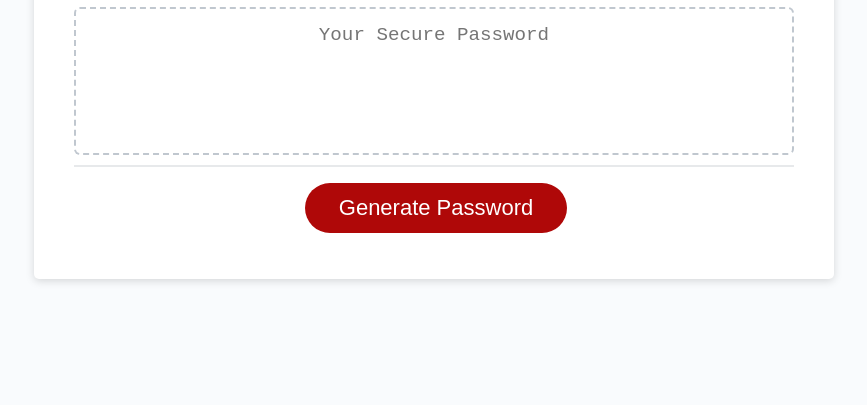
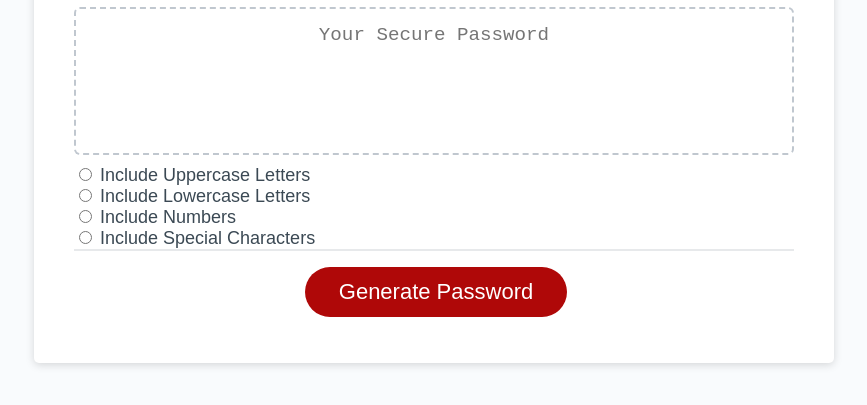
Before and after one commit to kristincenters/PasswordGenerator, a plain HTML site: page index.html in a window 1280 px wide. Shown: the part 241-646 px from the top of the page, without its empty margins (206-1073 px from the left). Drawn offline with Linux system fonts and the light colour scheme.

Commit message:
added criteria form to index file

```diff
--- a/index.html
+++ b/index.html
@@ -23,6 +23,16 @@
             placeholder="Your Secure Password"
             aria-label="Generated Password"
           ></textarea>
+          <form>
+            <input type="radio" id="uppercase" name="criteria" value="">
+            <label for="male">Include Uppercase Letters</label><br>
+            <input type="radio" id="lowercase" name="criteria" value="">
+            <label for="female">Include Lowercase Letters</label><br>
+            <input type="radio" id="Numbers" name="criteria" value="">
+            <label for="other">Include Numbers</label><br>
+            <input type="radio" id="Special_characters" name="criteria" value="">
+            <label for="other">Include Special Characters</label>
+          </form>
         </div>
         <div class="card-footer">
           <button id="generate" class="btn">Generate Password</button>
```
